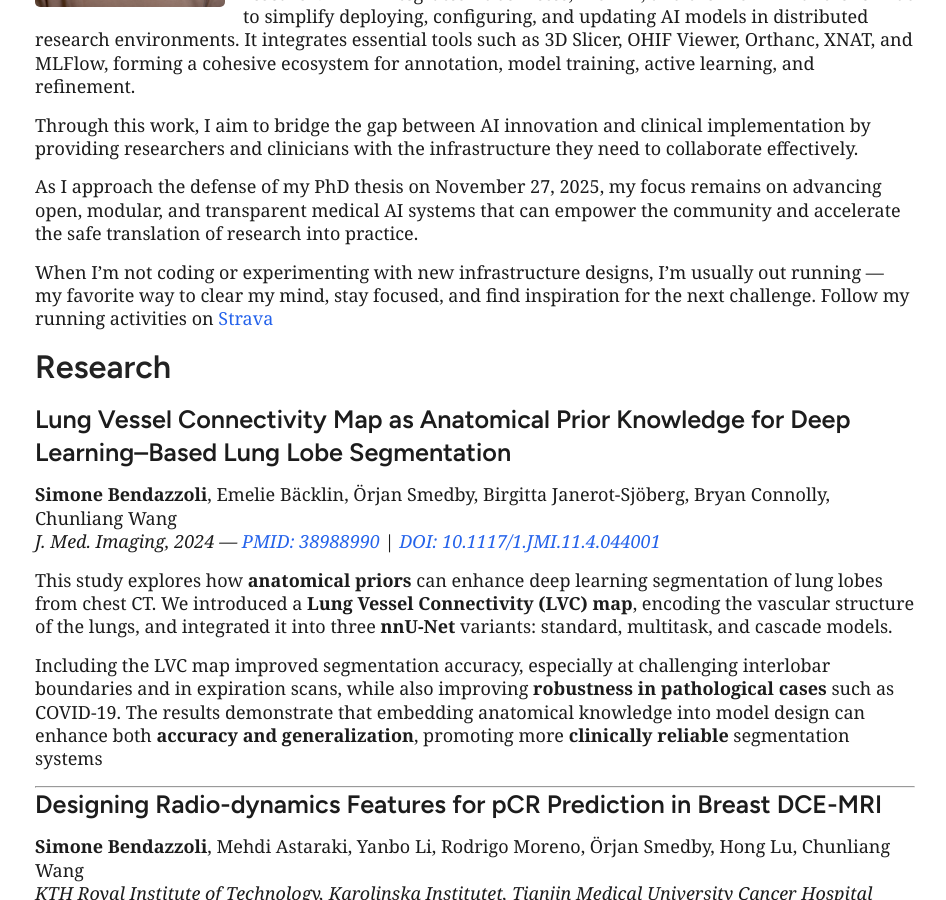
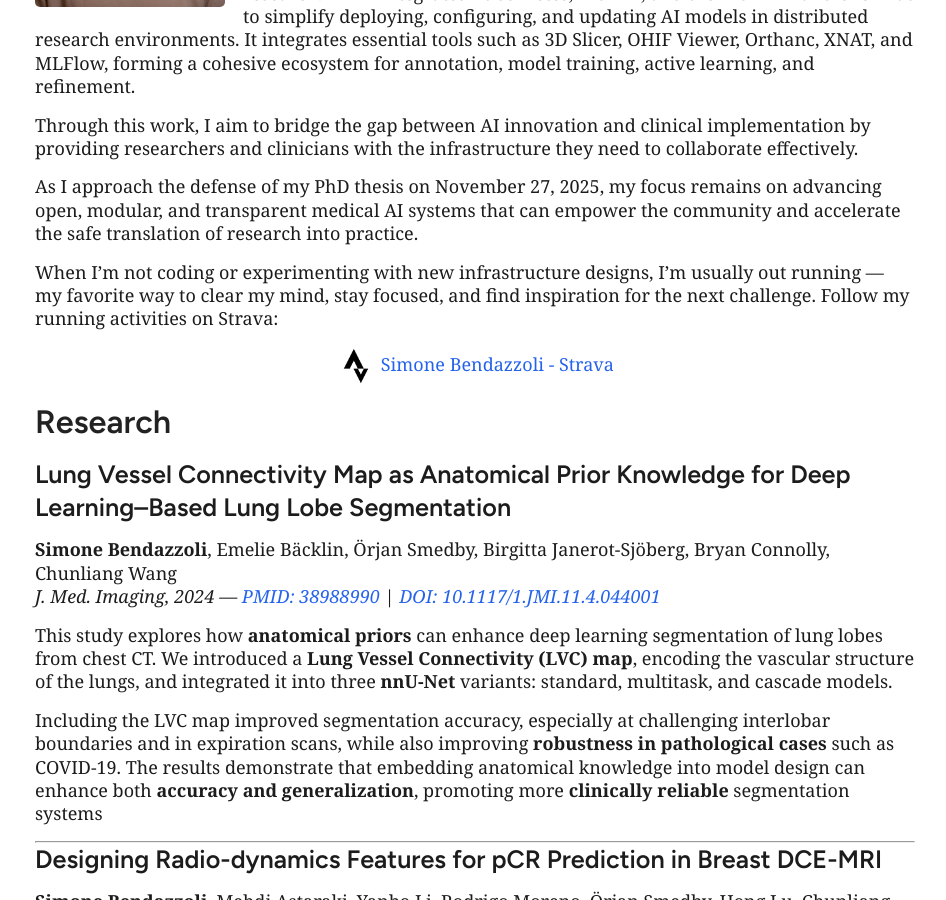
Before and after one commit to minnelab/minnelab.github.io, a Jekyll site: the page built from _people/simone.markdown, in a window 1280 px wide and 900 px high, scrolled down 575 px. Shown: the whole window, without its empty margins (165-1111 px from the left). Built offline with Jekyll 4.4.1, drawn with Linux system fonts in a browser that asks for light colours.

Commit message:
Update simone.markdown

```diff
--- a/_people/simone.markdown
+++ b/_people/simone.markdown
@@ -20,7 +20,15 @@ Through this work, I aim to bridge the gap between AI innovation and clinical im
 
 As I approach the defense of my PhD thesis on November 27, 2025, my focus remains on advancing open, modular, and transparent medical AI systems that can empower the community and accelerate the safe translation of research into practice.
 
-When I’m not coding or experimenting with new infrastructure designs, I’m usually out running — my favorite way to clear my mind, stay focused, and find inspiration for the next challenge. Follow my running activities on [Strava](https://www.strava.com/athletes/107384738)
+When I’m not coding or experimenting with new infrastructure designs, I’m usually out running — my favorite way to clear my mind, stay focused, and find inspiration for the next challenge. Follow my running activities on Strava:
+<p align="center">
+  <a href="https://www.strava.com/athletes/107384738">
+    <img src="/assets/socials/strava_black.png" alt="Strava" width="40">
+    Simone Bendazzoli - Strava
+  </a>
+</p>
+
+
 
 ## Research
 
```
